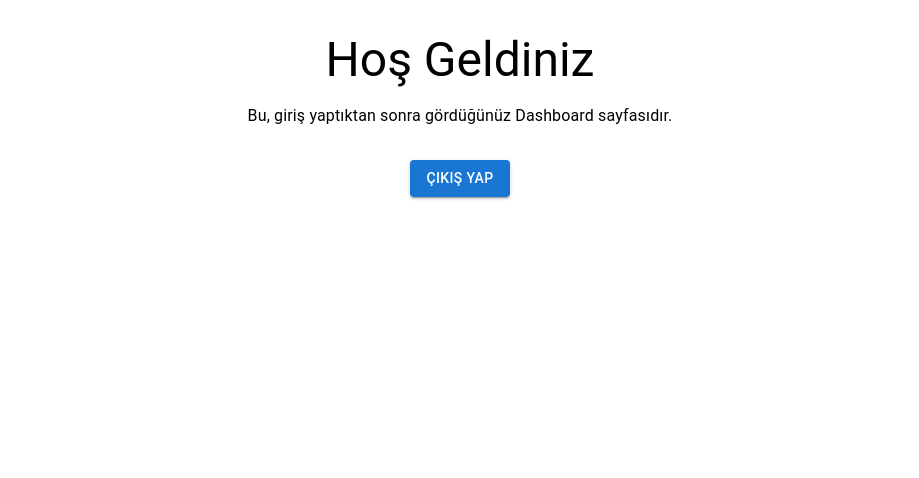
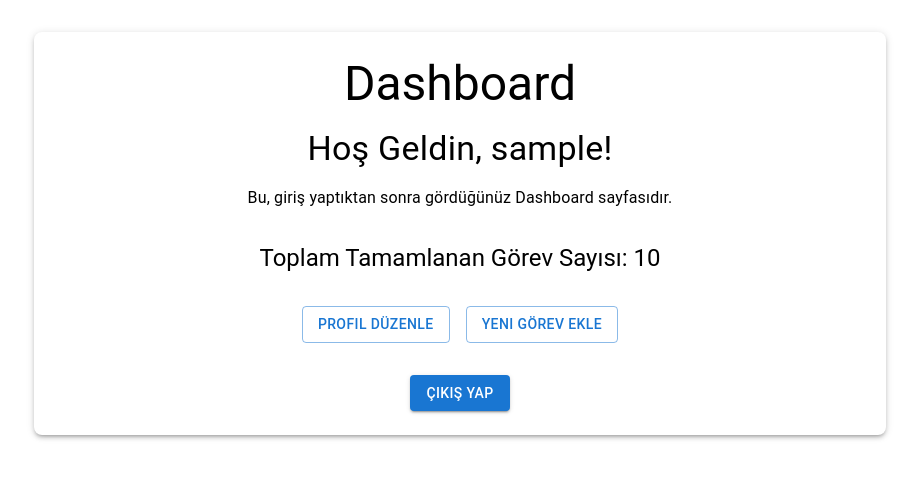
Before and after one commit to rmkofficial/techiz-task-manager, a Next.js app: page /dashboard in a window 1280 px wide. Shown: the top 478 px of the page, without its empty margins (180-1099 px from the left). Built offline with nearby package versions, Linux system fonts and the light colour scheme; sample sign-in values are in the browser's storage.

Commit message:
Refactor file paths and import statements in LoginForm.js and page.js

```diff
--- a/src/app/auth/LoginForm.js
+++ b/src/app/auth/LoginForm.js
@@ -20,7 +20,7 @@ const LoginForm = () => {
         if (storedUser && storedUser.username === username && storedUser.password === password) {
             // Oturum bilgisini ayarla
             localStorage.setItem('isLoggedIn', 'true');
-
+            localStorage.setItem('username', username);
             // Giriş başarılıysa Dashboard sayfasına yönlendir
             router.push('/dashboard');
         } else {
--- a/src/app/dashboard/page.js
+++ b/src/app/dashboard/page.js
@@ -1,35 +1,56 @@
 // src/app/dashboard/page.js
 "use client";
 
-import React, { useEffect } from 'react';
+import React, { useEffect, useState } from 'react';
 import { Container, Typography, Box, Button } from '@mui/material';
 import { useRouter } from 'next/navigation';
 
 const DashboardPage = () => {
     const router = useRouter();
+    const [username, setUsername] = useState('');
 
     useEffect(() => {
         const isLoggedIn = localStorage.getItem('isLoggedIn');
+        const storedUsername = localStorage.getItem('username');
+
         if (!isLoggedIn) {
             router.push('/'); // Oturum yoksa giriş sayfasına yönlendir
+        } else {
+            setUsername(storedUsername || 'Kullanıcı'); // Oturum açıksa kullanıcı adını ayarla
         }
-    }, [router]); // 'router' değişkenini bağımlılık dizisine ekledik
+    }, [router]);
 
     const handleLogout = () => {
         // Oturum bilgisini temizle (çıkış yap)
         localStorage.removeItem('isLoggedIn');
-
-        // Giriş sayfasına yönlendir
+        localStorage.removeItem('username');
         router.push('/');
     };
 
     return (
         <Container maxWidth="md">
-            <Box sx={{ textAlign: 'center', mt: 4 }}>
-                <Typography variant="h3">Hoş Geldiniz</Typography>
+            <Box sx={{ textAlign: 'center', mt: 4, p: 3, boxShadow: 3, borderRadius: 2, backgroundColor: '#fff' }}>
+                <Typography variant="h3">Dashboard</Typography>
+                <Typography variant="h4" sx={{ mt: 2 }}>
+                    Hoş Geldin, {username}!
+                </Typography>
                 <Typography variant="body1" sx={{ mt: 2 }}>
                     Bu, giriş yaptıktan sonra gördüğünüz Dashboard sayfasıdır.
                 </Typography>
+
+                <Typography variant="h5" sx={{ mt: 4 }}>
+                    Toplam Tamamlanan Görev Sayısı: 10
+                </Typography>
+
+                <Box sx={{ display: 'flex', justifyContent: 'center', mt: 4 }}>
+                    <Button variant="outlined" sx={{ mx: 1 }}>
+                        Profil Düzenle
+                    </Button>
+                    <Button variant="outlined" sx={{ mx: 1 }}>
+                        Yeni Görev Ekle
+                    </Button>
+                </Box>
+
                 <Button onClick={handleLogout} variant="contained" color="primary" sx={{ mt: 4 }}>
                     Çıkış Yap
                 </Button>
```
